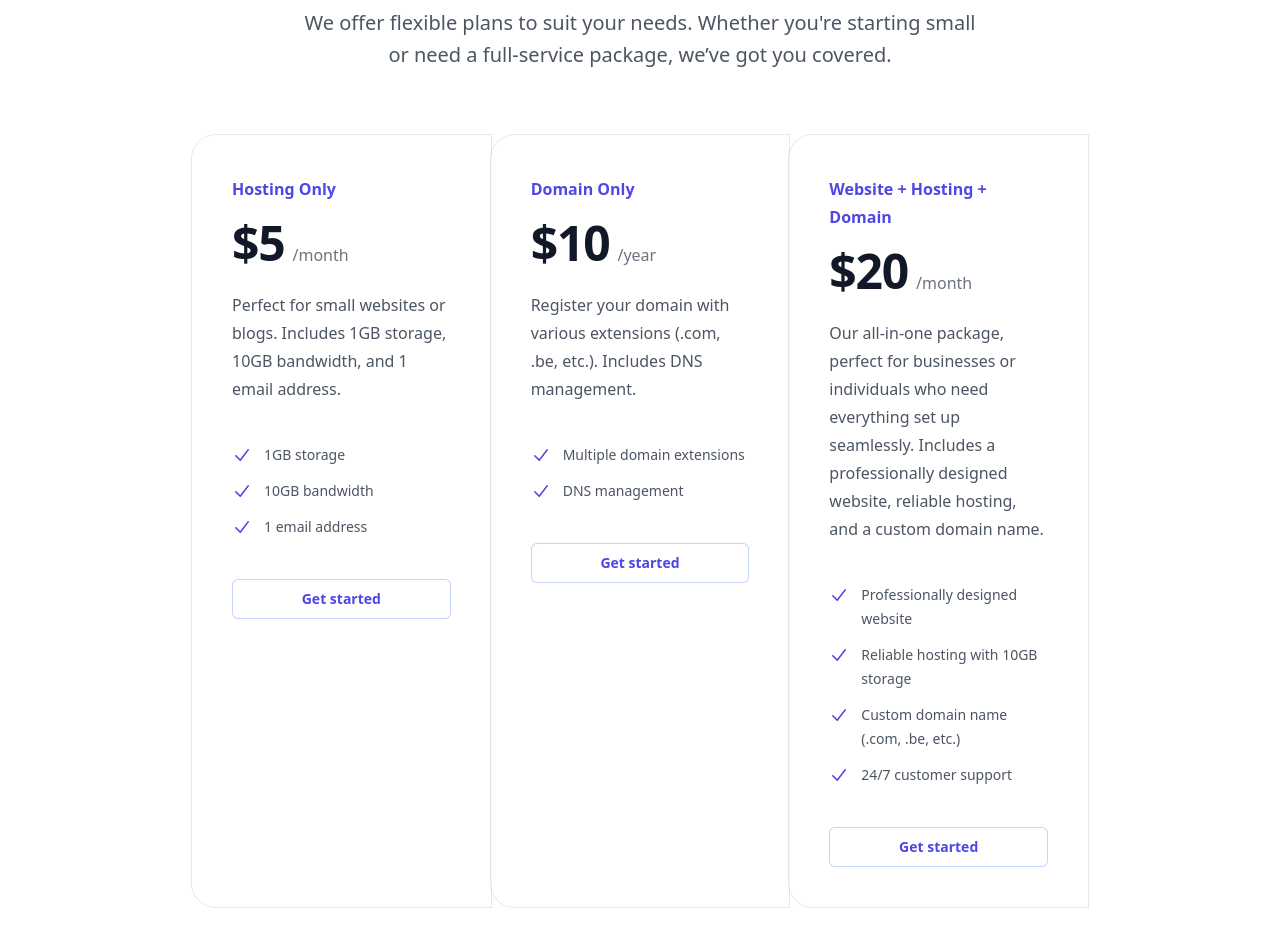
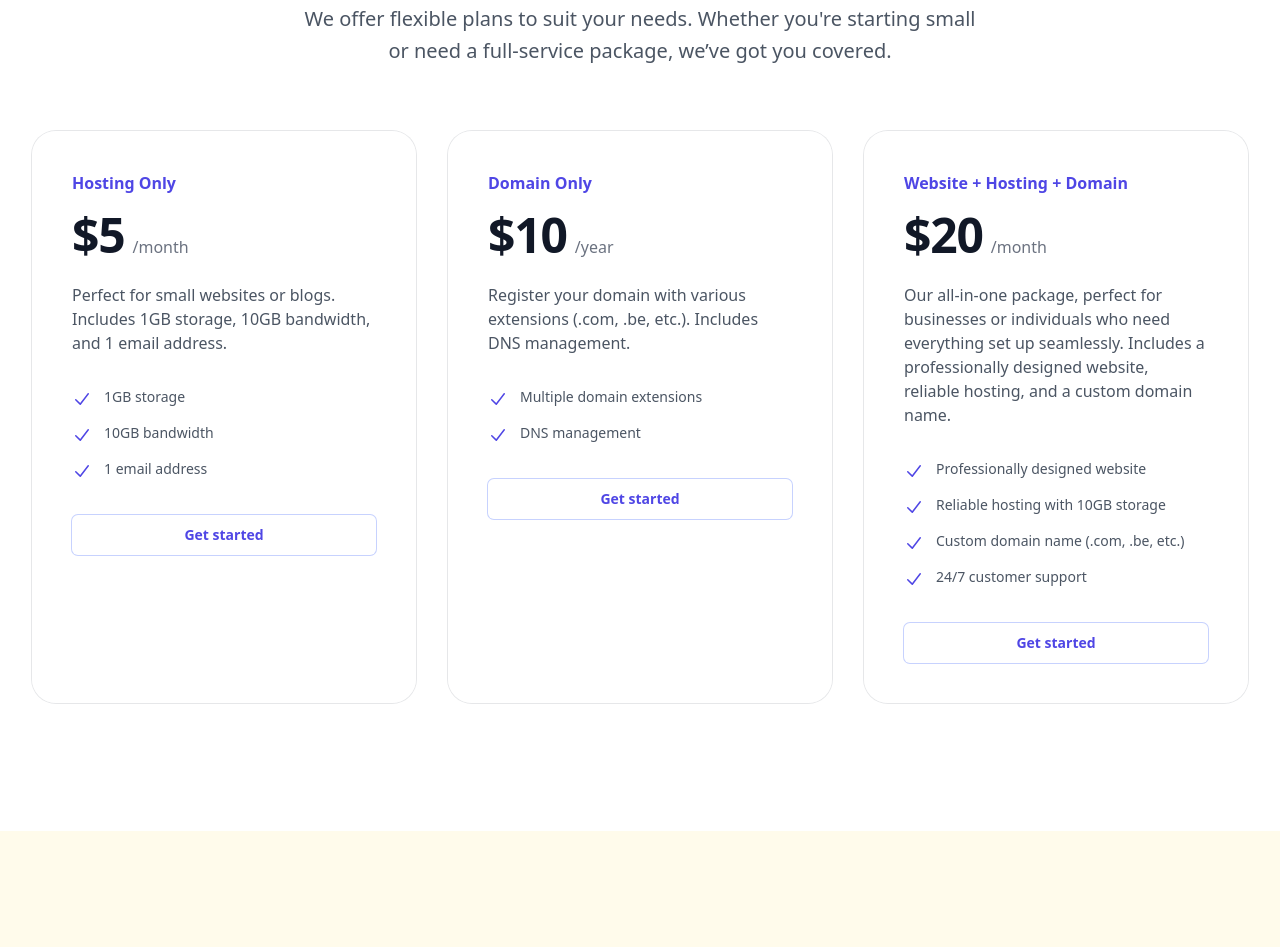
Before and after one commit to BardoXX/Website-Click, a website: page index.html in a window 1280 px wide. Shown: the part 1189-2136 px from the top of the page. After the commit the page ends 2020 px from the top, so only its background shows below. Drawn offline with nearby package versions, Linux system fonts and the light colour scheme; no server answers; a web font is replaced by a local one.

Commit message:
Update index.html

```diff
--- a/index.html
+++ b/index.html
@@ -117,24 +117,24 @@
 
   <div id="package" class="relative isolate bg-white dark:bg-gray-900 px-6 py-24 sm:py-32 lg:px-8">
     <div class="absolute inset-x-0 -top-3 -z-10 transform-gpu overflow-hidden px-36 blur-3xl" aria-hidden="true">
-                <div class="mx-auto aspect-1155/678 w-[72.1875rem] bg-linear-to-tr from-[#ff80b5] to-[#9089fc] opacity-30" style="clip-path: polygon(74.1% 44.1%, 100% 61.6%, 97.5% 26.9%, 85.5% 0.1%, 80.7% 2%, 72.5% 32.5%, 60.2% 62.4%, 52.4% 68.1%, 47.5% 58.3%, 45.2% 34.5%, 27.5% 76.7%, 0.1% 64.9%, 17.9% 100%, 27.6% 76.8%, 76.1% 97.7%, 74.1% 44.1%)"></div>
+        <div class="mx-auto aspect-1155/678 w-[72.1875rem] bg-gradient-to-tr from-[#ff80b5] to-[#9089fc] opacity-30" style="clip-path: polygon(74.1% 44.1%, 100% 61.6%, 97.5% 26.9%, 85.5% 0.1%, 80.7% 2%, 72.5% 32.5%, 60.2% 62.4%, 52.4% 68.1%, 47.5% 58.3%, 45.2% 34.5%, 27.5% 76.7%, 0.1% 64.9%, 17.9% 100%, 27.6% 76.8%, 76.1% 97.7%, 74.1% 44.1%)"></div>
     </div>
     <div class="mx-auto max-w-4xl text-center">
-                <h2 class="text-base/7 font-semibold text-indigo-600">Pricing Packages</h2>
+        <h2 class="text-base font-semibold text-indigo-600">Pricing Packages</h2>
         <p class="mt-2 text-5xl font-semibold tracking-tight text-balance text-gray-900 dark:text-gray-200 sm:text-6xl">Choose Your Plan</p>
     </div>
     <p class="mx-auto mt-6 max-w-2xl text-center text-lg font-medium text-pretty text-gray-600 dark:text-gray-400 sm:text-xl/8">We offer flexible plans to suit your needs. Whether you're starting small or need a full-service package, we’ve got you covered.</p>
 
-            <div class="mx-auto mt-16 grid max-w-lg grid-cols-1 sm:grid-cols-2 lg:grid-cols-3 gap-y-6 sm:gap-y-0 lg:max-w-4xl">
+    <div class="mx-auto mt-16 grid max-w-lg grid-cols-1 sm:grid-cols-2 lg:grid-cols-3 gap-8 lg:max-w-7xl">
         <!-- Hosting Only Package -->
-                <div class="relative rounded-3xl bg-white/60 dark:bg-gray-800 p-8 ring-1 ring-gray-900/10 sm:mx-8 sm:rounded-b-none sm:p-10 lg:mx-0 lg:rounded-tr-none lg:rounded-bl-3xl">
-                    <h3 id="hosting-only" class="text-base/7 font-semibold text-indigo-600">Hosting Only</h3>
+        <div class="relative rounded-3xl bg-white/60 dark:bg-gray-800 p-8 ring-1 ring-gray-900/10 sm:p-10">
+            <h3 id="hosting-only" class="text-base font-semibold text-indigo-600">Hosting Only</h3>
             <p class="mt-4 flex items-baseline gap-x-2">
                 <span class="text-5xl font-semibold tracking-tight text-gray-900 dark:text-gray-200">$5</span>
                 <span class="text-base text-gray-500 dark:text-gray-400">/month</span>
             </p>
-                    <p class="mt-6 text-base/7 text-gray-600 dark:text-gray-400">Perfect for small websites or blogs. Includes 1GB storage, 10GB bandwidth, and 1 email address.</p>
-                    <ul role="list" class="mt-8 space-y-3 text-sm/6 text-gray-600 dark:text-gray-400 sm:mt-10">
+            <p class="mt-6 text-base text-gray-600 dark:text-gray-400">Perfect for small websites or blogs. Includes 1GB storage, 10GB bandwidth, and 1 email address.</p>
+            <ul role="list" class="mt-8 space-y-3 text-sm text-gray-600 dark:text-gray-400">
                 <li class="flex gap-x-3">
                     <svg class="h-6 w-5 flex-none text-indigo-600" viewBox="0 0 20 20" fill="currentColor" aria-hidden="true">
                         <path fill-rule="evenodd" d="M16.704 4.153a.75.75 0 0 1 .143 1.052l-8 10.5a.75.75 0 0 1-1.127.075l-4.5-4.5a.75.75 0 0 1 1.06-1.06l3.894 3.893 7.48-9.817a.75.75 0 0 1 1.05-.143Z" clip-rule="evenodd" />
@@ -143,7 +143,7 @@
                 </li>
                 <li class="flex gap-x-3">
                     <svg class="h-6 w-5 flex-none text-indigo-600" viewBox="0 0 20 20" fill="currentColor" aria-hidden="true">
-                                <path fill-rule="evenodd" d="M16.704 4.153a.75.75 0 0 1 .143 1.052 l-8 10.5a.75.75 0 0 1-1.127.075l-4.5-4.5a.75.75 0 0 1 1.06-1.06l3.894 3.893 7.48-9.817a.75.75 0 0 1 1.05-.143Z" clip-rule="evenodd" />
+                        <path fill-rule="evenodd" d="M16.704 4.153a.75.75 0 0 1 .143 1.052l-8 10.5a.75.75 0 0 1-1.127.075l-4.5-4.5a.75.75 0 0 1 1.06-1.06l3.894 3.893 7.48-9.817a.75.75 0 0 1 1.05-.143Z" clip-rule="evenodd" />
                     </svg>
                     10GB bandwidth
                 </li>
@@ -154,18 +154,18 @@
                     1 email address
                 </li>
             </ul>
-                <a href="#" aria-describedby="hosting-only" class="mt-8 block rounded-md px-3.5 py-2.5 text-center text-sm font-semibold text-indigo-600 ring-1 ring-indigo-200 ring-inset hover:ring-indigo-300 focus-visible:outline-2 focus-visible:outline-offset-2 focus-visible:outline-indigo-600 sm:mt-10">Get started</a>
+            <a href="#" aria-describedby="hosting-only" class="mt-8 block rounded-md px-3.5 py-2.5 text-center text-sm font-semibold text-indigo-600 ring-1 ring-indigo-200 hover:ring-indigo-300 focus-visible:outline-2 focus-visible:outline-offset-2 focus-visible:outline-indigo-600">Get started</a>
         </div>
 
         <!-- Domain Only Package -->
-            <div class="relative rounded-3xl bg-white/60 dark:bg-gray-800 p-8 ring-1 ring-gray-900/10 sm:mx-8 sm:rounded-b-none sm:p-10 lg:mx-0 lg:rounded-tr-none lg:rounded-bl-3xl">
-                <h3 id="domain-only" class="text-base/7 font-semibold text-indigo-600">Domain Only</h3>
+        <div class="relative rounded-3xl bg-white/60 dark:bg-gray-800 p-8 ring-1 ring-gray-900/10 sm:p-10">
+            <h3 id="domain-only" class="text-base font-semibold text-indigo-600">Domain Only</h3>
             <p class="mt-4 flex items-baseline gap-x-2">
                 <span class="text-5xl font-semibold tracking-tight text-gray-900 dark:text-gray-200">$10</span>
                 <span class="text-base text-gray-500 dark:text-gray-400">/year</span>
             </p>
-                <p class="mt-6 text-base/7 text-gray-600 dark:text-gray-400">Register your domain with various extensions (.com, .be, etc.). Includes DNS management.</p>
-                <ul role="list" class="mt-8 space-y-3 text-sm/6 text-gray-600 dark:text-gray-400 sm:mt-10">
+            <p class="mt-6 text-base text-gray-600 dark:text-gray-400">Register your domain with various extensions (.com, .be, etc.). Includes DNS management.</p>
+            <ul role="list" class="mt-8 space-y-3 text-sm text-gray-600 dark:text-gray-400">
                 <li class="flex gap-x-3">
                     <svg class="h-6 w-5 flex-none text-indigo-600" viewBox="0 0 20 20" fill="currentColor" aria-hidden="true">
                         <path fill-rule="evenodd" d="M16.704 4.153a.75.75 0 0 1 .143 1.052l-8 10.5a.75.75 0 0 1-1.127.075l-4.5-4.5a.75.75 0 0 1 1.06-1.06l3.894 3.893 7.48-9.817a.75.75 0 0 1 1.05-.143Z" clip-rule="evenodd" />
@@ -179,18 +179,18 @@
                     DNS management
                 </li>
             </ul>
-                <a href="#" aria-describedby="domain-only" class="mt-8 block rounded-md px-3.5 py-2.5 text-center text-sm font-semibold text-indigo-600 ring-1 ring-indigo-200 ring-inset hover:ring-indigo-300 focus-visible:outline-2 focus-visible:outline-offset-2 focus-visible:outline-indigo-600 sm:mt-10">Get started</a>
+            <a href="#" aria-describedby="domain-only" class="mt-8 block rounded-md px-3.5 py-2.5 text-center text-sm font-semibold text-indigo-600 ring-1 ring-indigo-200 hover:ring-indigo-300 focus-visible:outline-2 focus-visible:outline-offset-2 focus-visible:outline-indigo-600">Get started</a>
         </div>
 
         <!-- Website + Hosting + Domain Package -->
-            <div class="relative rounded-3xl bg-white/60 dark:bg-gray-800 p-8 ring-1 ring-gray-900/10 sm:mx-8 sm:rounded-b-none sm:p-10 lg:mx-0 lg:rounded-tr-none lg:rounded-bl-3xl">
-                <h3 id="website-package" class="text-base/7 font-semibold text-indigo-600">Website + Hosting + Domain</h3>
+        <div class="relative rounded-3xl bg-white/60 dark:bg-gray-800 p-8 ring-1 ring-gray-900/10 sm:p-10">
+            <h3 id="website-package" class="text-base font-semibold text-indigo-600">Website + Hosting + Domain</h3>
             <p class="mt-4 flex items-baseline gap-x-2">
                 <span class="text-5xl font-semibold tracking-tight text-gray-900 dark:text-gray-200">$20</span>
                 <span class="text-base text-gray-500 dark:text-gray-400">/month</span>
             </p>
-                <p class="mt-6 text-base/7 text-gray-600 dark:text-gray-400">Our all-in-one package, perfect for businesses or individuals who need everything set up seamlessly. Includes a professionally designed website, reliable hosting, and a custom domain name.</p>
-                <ul role="list" class="mt-8 space-y-3 text-sm/6 text-gray-600 dark:text-gray-400 sm:mt-10">
+            <p class="mt-6 text-base text-gray-600 dark:text-gray-400">Our all-in-one package, perfect for businesses or individuals who need everything set up seamlessly. Includes a professionally designed website, reliable hosting, and a custom domain name.</p>
+            <ul role="list" class="mt-8 space-y-3 text-sm text-gray-600 dark:text-gray-400">
                 <li class="flex gap-x-3">
                     <svg class="h-6 w-5 flex-none text-indigo-600" viewBox="0 0 20 20" fill="currentColor" aria-hidden="true">
                         <path fill-rule="evenodd" d="M16.704 4.153a.75.75 0 0 1 .143 1.052l-8 10.5a.75.75 0 0 1-1.127.075l-4.5-4.5a.75.75 0 0 1 1.06-1.06l3.894 3.893 7.48-9.817a.75.75 0 0 1 1.05-.143Z" clip-rule="evenodd" />
@@ -211,12 +211,14 @@
                 </li>
                 <li class="flex gap-x-3">
                     <svg class="h-6 w-5 flex-none text-indigo-600" viewBox="0 0 20 20" fill="currentColor" aria-hidden="true">
-                            <path fill-rule="evenodd" d="M16.704 4.153a.75.75 0 0 1 .143 1.052l-8 10.5 a.75.75 0 0 1-1.127.075l-4.5-4.5a.75.75 0 0 1 1.06-1.06l3.894 3.893 7.48-9.817a.75.75 0 0 1 1.05-.143Z" clip-rule="evenodd" />
+                        <path fill-rule="evenodd" d="M16.704 4.153a.75.75 0 0 1 .143 1.052l-8 10.5a.75.75 0 0 1-1.127.075l-4.5-4.5a.75.75 0 0 1 1.06-1.06l3.894 3.893 7.48-9.817a.75.75 0 0 1 1.05-.143Z" clip-rule="evenodd" />
                     </svg>
                     24/7 customer support
                 </li>
             </ul>
-            <a href="#" aria-describedby="website-package" class="mt-8 block rounded-md px-3.5 py-2.5 text-center text-sm font-semibold text-indigo-600 ring-1 ring-indigo-200 ring-inset hover:ring-indigo-300 focus-visible:outline-2 focus-visible:outline-offset-2 focus-visible:outline-indigo-600 sm:mt-10">Get started</a>
+            <a href="#" aria-describedby="website-package" class="mt-8 block rounded-md px-3.5 py-2.5 text-center text-sm font-semibold text-indigo-600 ring-1 ring-indigo-200 hover:ring-indigo-300 focus-visible:outline-2 focus-visible:outline-offset-2 focus-visible:outline-indigo-600">Get started</a>
+        </div>
+    </div>
 </div>
     </div>
 </div>
```
Lines whose indentation alone changed are shown as unchanged.
